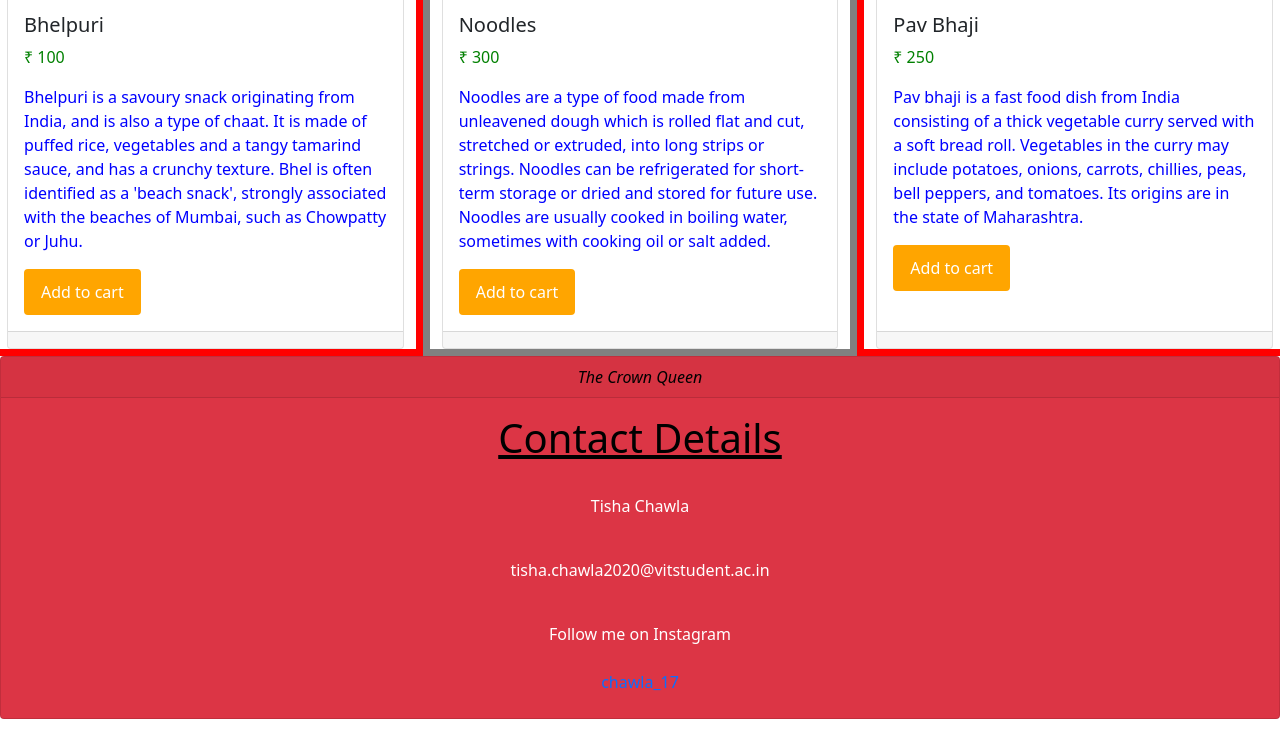
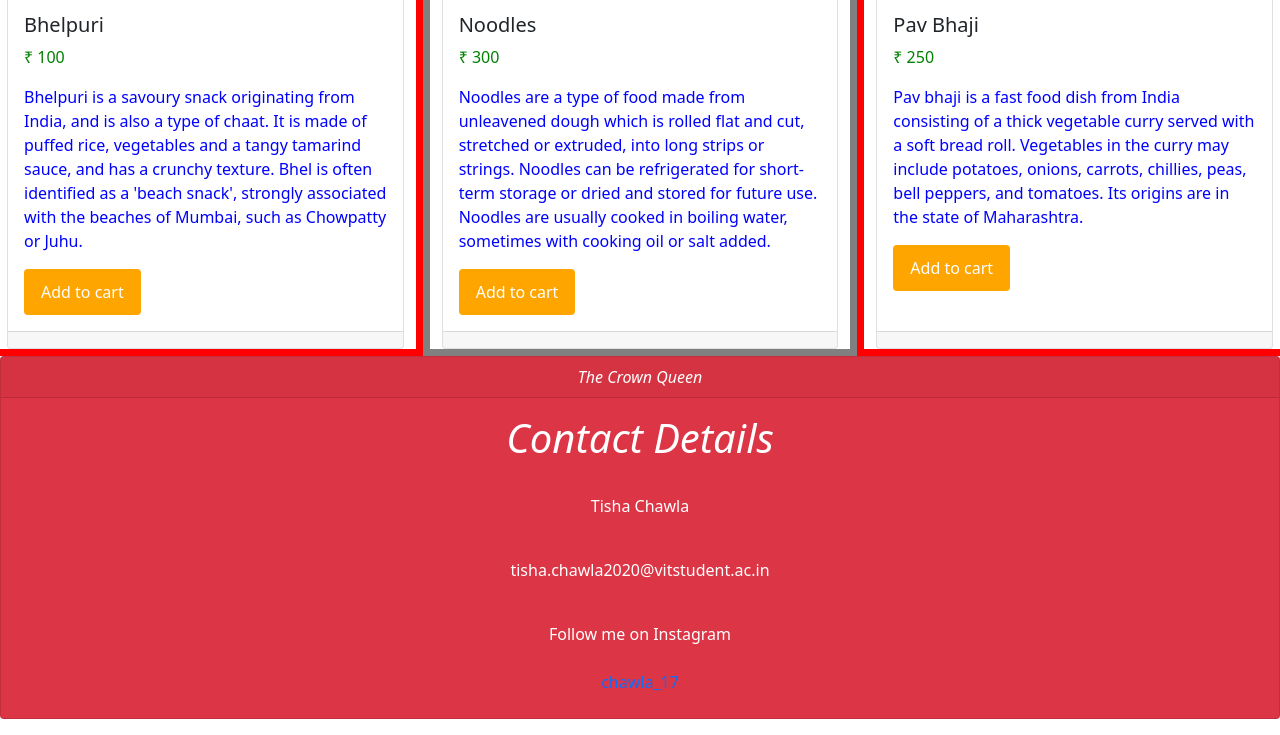
Before and after one commit to tishachawla-jg/tishachawla-jg-restraunt.front_page, a plain HTML site: page index.html in a window 1280 px wide. Shown: the part 1234-1969 px from the top of the page. Drawn offline with nearby package versions, Linux system fonts and the light colour scheme.

Commit message:
Update and rename app.html to index.html

```diff
--- a/app.html
+++ b/index.html
@@ -152,9 +152,9 @@
         </div>
       </div>
       <div class="card text-white bg-danger mb-3" style="max-width: 100rem;text-align: center;">
-        <div class="card-header" style="color: black;font-style: italic;">The Crown Queen</div>
+        <div class="card-header" style="font-style: italic;">The Crown Queen</div>
         <div class="card-body">
-          <h1 class="card-title" style="color: black;text-decoration:underline;">Contact Details</h1>
+          <h1 class="card-title" style="font-style: italic;">Contact Details</h1>
           <br>
           <p class="card-text">Tisha Chawla</p>
           <br>
```
